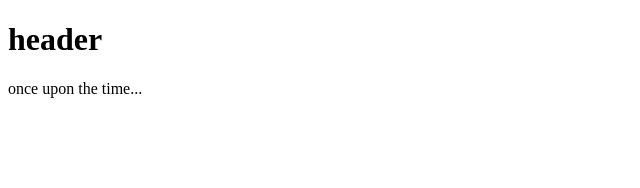
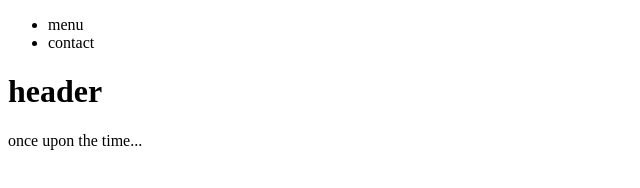
Before and after one commit to SokolowskiT/clone-repo-practice, a plain HTML site: page index.html in a window 1280 px wide. Shown: the whole page, without its empty margins (0-640 px from the left). Drawn offline with Linux system fonts and the light colour scheme.

Commit message:
Update nav list of index.html

```diff
--- a/index.html
+++ b/index.html
@@ -4,8 +4,14 @@
 		<title>random text</title>
 	</head>
 	<body>
-		<nav></nav>
+		<nav>
+			<ul>
+				<li>menu</li>
+				<li>contact</li>
+			</ul>
+		</nav>
 		<h1>header</h1>
 		<p>once upon the time...</p>
+
 	</body>
 </html>
```
